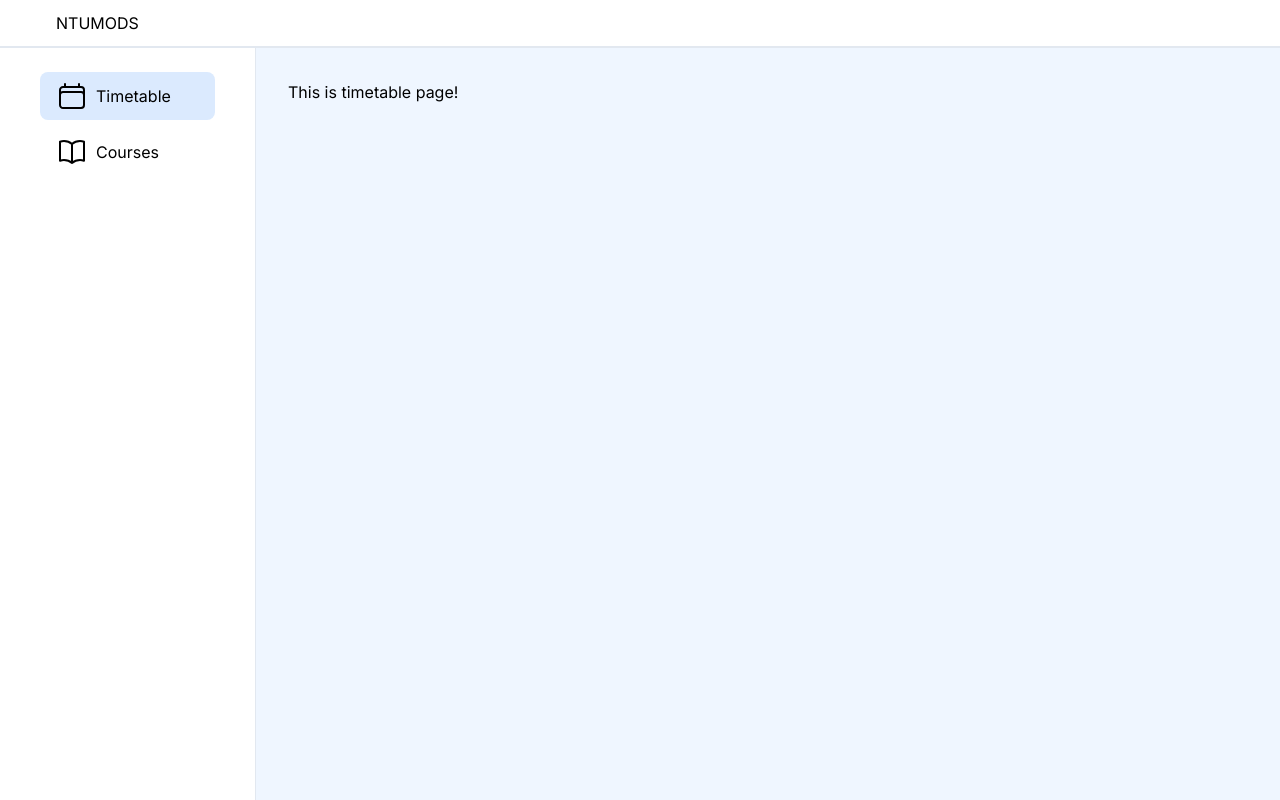
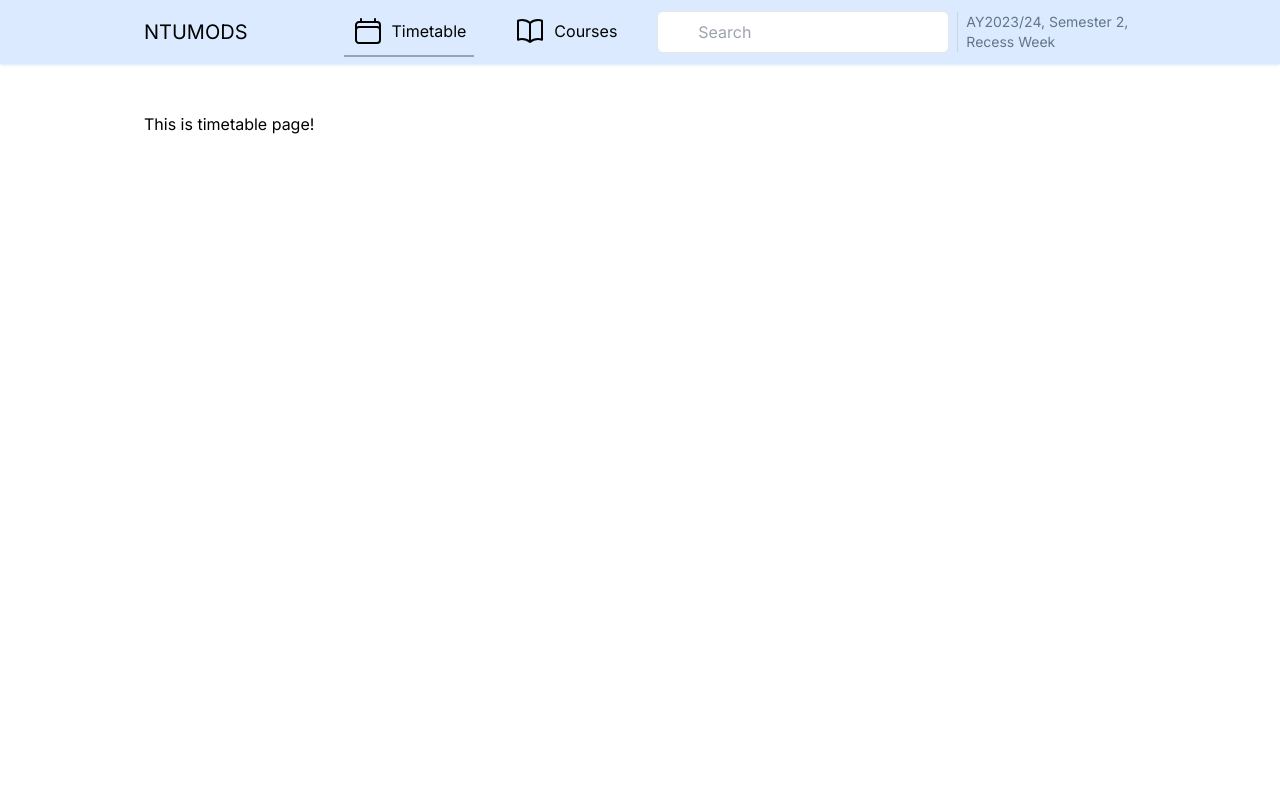
Before and after one commit to yequan99/ntumods-frontend, a Next.js app: page /timetable in a window 1280 px wide. Built offline with nearby package versions, Linux system fonts and the light colour scheme.

Commit message:
ui design 1

```diff
--- a/src/app/layout.tsx
+++ b/src/app/layout.tsx
@@ -3,7 +3,6 @@ import { Inter } from "next/font/google";
 import "./globals.css";
 
 import NavBar from "@/components/navbar";
-import SideBar from "@/components/sidebar";
 
 const inter = Inter({ subsets: ["latin"] });
 
@@ -21,17 +20,12 @@ export default function RootLayout({
     <html lang="en">
       <body className={inter.className}>
         <div className="w-screen h-screen flex flex-col">
-          <div className="fixed h-12 w-full">
+          <div className="fixed h-16 px-36 w-full bg-blue-100 shadow shadow-blue-100">
             <NavBar />
           </div>
-          <div className="mt-12 w-full h-full flex flex-row">
-            <div className="fixed w-64 h-full">
-              <SideBar />
-            </div>
-            <main className="ml-64 p-8 w-full bg-blue-50">
+            <main className="mt-16 px-36 p-12 w-full h-full">
               {children}
             </main>
-          </div>
         </div>
       </body>
     </html>
--- a/src/components/navbar.tsx
+++ b/src/components/navbar.tsx
@@ -1,8 +1,53 @@
-import Link from 'next/link';
+'use client'
+
+import Link from 'next/link'
+import { usePathname } from 'next/navigation'
+import { timetable, course, search } from "@/icons/icons"
+
 export default function NavBar() {
+    const pathname = usePathname().substring(1)
+
+    const tabs = [
+        { name: "Timetable", icon: timetable, link:"/timetable" },
+        { name: "Courses", icon: course, link:"/courses" }
+    ]
+
     return (
-        <div className="h-full flex items-center border-b-2 border-slate-200 pl-14 hover:cursor-pointer">
-            <Link href="/">NTUMODS</Link>
+        <div className="h-full w-full flex items-center">
+            <Link className="hover:cursor-pointer text-xl" href="/">NTUMODS</Link>
+            <div className="w-full flex flex-row justify-between">
+                <ul className="flex pl-24">
+                    {tabs.map((item,index) => (
+                        <Link key={index} href={item.link}>
+                            <li className={`flex flex-row items-center p-2 mr-8 hover:cursor-pointer ${item.name.toLowerCase() === pathname ? 'border-b-2 border-slate-400' : ''}`} >
+                                <div className="w-8 h-8">
+                                    {item.icon}
+                                </div>
+                                <h1 className="pl-2">
+                                    {item.name}
+                                </h1>
+                            </li>
+                        </Link>
+                    ))}
+                </ul>
+                <div className="flex flex-row items-center divide-x divide-slate-300">
+                    <div className="relative">
+                        <div className="flex items-center mr-2">
+                            <div className="absolute inset-y-0 left-0 pl-3 flex items-center pointer-events-none">
+                                {search}
+                            </div>
+                            <input
+                                type="text"
+                                placeholder="Search"
+                                className="pl-10 border rounded-md px-4 py-2 focus:outline-none focus:border-blue-500"
+                            />
+                        </div>
+                    </div>
+                    <h1 className="text-sm pl-2 text-slate-500">
+                        AY2023/24, Semester 2, Recess Week
+                    </h1>
+                </div>
+            </div>
         </div>
     )
 }
--- a/src/components/sidebar.tsx
+++ /dev/null
@@ -1,33 +0,0 @@
-'use client'
-
-import Link from 'next/link';
-import { usePathname } from 'next/navigation';
-import { timetable, course } from "@/icons/icons"
-
-export default function SideBar() {
-    const pathname = usePathname().substring(1)
-
-    const tabs = [
-        { name: "Timetable", icon: timetable, link:"/timetable" },
-        { name: "Courses", icon: course, link:"/courses" }
-    ]
-
-    return (
-        <div className="h-full flex border-r border-slate-200">
-            <ul className="py-4 px-10 w-full">
-                {tabs.map((item,index) => (
-                    <Link key={index} href={item.link}>
-                        <li className={`w-full my-2 py-2 px-4 hover:cursor-pointer ${item.name.toLowerCase() === pathname ? 'bg-blue-100 rounded-lg': ''}`}>
-                            <div className="flex flex-row items-center">
-                                <div className="w-8 h-8">
-                                    {item.icon}
-                                </div>
-                                <h1 className="pl-2">{item.name}</h1>
-                            </div>
-                        </li>
-                    </Link>
-                ))}
-            </ul>
-        </div>
-    )
-}
--- a/src/icons/icons.tsx
+++ b/src/icons/icons.tsx
@@ -1,11 +1,20 @@
 export const timetable = (
-    <svg xmlns="http://www.w3.org/2000/svg" fill="none" viewBox="0 0 24 24" strokeWidth={1.5} stroke="currentColor" className="w-6 h-6">
-    <path strokeLinecap="round" strokeLinejoin="round" d="M6.75 3v2.25M17.25 3v2.25M3 18.75V7.5a2.25 2.25 0 0 1 2.25-2.25h13.5A2.25 2.25 0 0 1 21 7.5v11.25m-18 0A2.25 2.25 0 0 0 5.25 21h13.5A2.25 2.25 0 0 0 21 18.75m-18 0v-7.5A2.25 2.25 0 0 1 5.25 9h13.5A2.25 2.25 0 0 1 21 11.25v7.5" />
+    <svg xmlns="http://www.w3.org/2000/svg" fill="none" viewBox="0 0 24 24" strokeWidth={1.5} stroke="currentColor" className="w-8 h-8">
+        <path strokeLinecap="round" strokeLinejoin="round" d="M6.75 3v2.25M17.25 3v2.25M3 18.75V7.5a2.25 2.25 0 0 1 2.25-2.25h13.5A2.25 2.25 0 0 1 21 7.5v11.25m-18 0A2.25 2.25 0 0 0 5.25 21h13.5A2.25 2.25 0 0 0 21 18.75m-18 0v-7.5A2.25 2.25 0 0 1 5.25 9h13.5A2.25 2.25 0 0 1 21 11.25v7.5" />
     </svg>
 )
 
 export const course = (
-    <svg xmlns="http://www.w3.org/2000/svg" fill="none" viewBox="0 0 24 24" strokeWidth={1.5} stroke="currentColor" className="w-6 h-6">
+    <svg xmlns="http://www.w3.org/2000/svg" fill="none" viewBox="0 0 24 24" strokeWidth={1.5} stroke="currentColor" className="w-8 h-8">
         <path strokeLinecap="round" strokeLinejoin="round" d="M12 6.042A8.967 8.967 0 0 0 6 3.75c-1.052 0-2.062.18-3 .512v14.25A8.987 8.987 0 0 1 6 18c2.305 0 4.408.867 6 2.292m0-14.25a8.966 8.966 0 0 1 6-2.292c1.052 0 2.062.18 3 .512v14.25A8.987 8.987 0 0 0 18 18a8.967 8.967 0 0 0-6 2.292m0-14.25v14.25" />
     </svg>
 )
+
+export const search = (
+    <svg xmlns="http://www.w3.org/2000/svg" fill="none" viewBox="0 0 24 24" strokeWidth={1.5} stroke="currentColor" className="w-6 h-6">
+        <path strokeLinecap="round" strokeLinejoin="round" d="m21 21-5.197-5.197m0 0A7.5 7.5 0 1 0 5.196 5.196a7.5 7.5 0 0 0 10.607 10.607Z" />
+    </svg>
+    // <svg xmlns="http://www.w3.org/2000/svg" className="absolute inset-y-0 my-auto h-6 w-6 border-r border-transparent stroke-gray-500 px-3.5 peer-focus:border-lime-300 peer-focus:stroke-lime-500" fill="none" viewBox="0 0 24 24" stroke="currentColor" strokeWidth="2">
+    //     <path strokeLinecap="round" strokeLinejoin="round" d="M21 21l-6-6m2-5a7 7 0 11-14 0 7 7 0 0114 0z" />
+    // </svg>
+)
```
